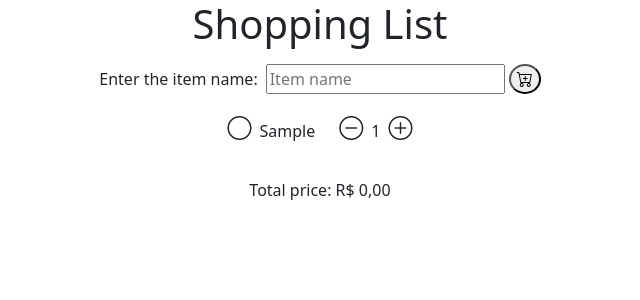
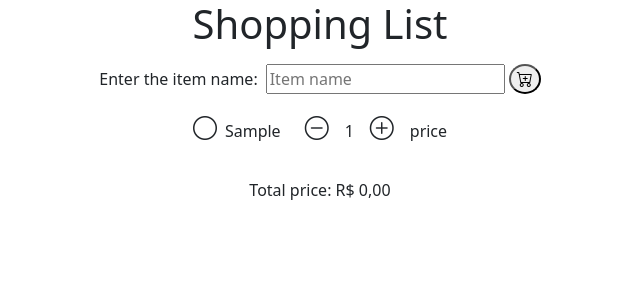
Before and after one commit to fmagesty/shopping-list, a React (Create React App) app: page / in a window 1280 px wide. Both pictures are taken after typing "Sample" into the empty fields and a click on the button 844 px from the left and 79 px from the top of the page. Shown: the top 300 px of the page, without its empty margins (320-960 px from the left). Built offline with nearby package versions, Linux system fonts and the light colour scheme.

Commit message:
added some margin and price placeholder

```diff
--- a/src/components/Counter/Counter.js
+++ b/src/components/Counter/Counter.js
@@ -11,13 +11,13 @@ const Counter = () => {
   };
 
   return (
-    <>
+    <span id="counter">
       <i className="bi bi-dash-circle" onClick={() => decrement()}></i>
 
       <span id="counter">{count}</span>
 
       <i className="bi-plus-circle" onClick={() => setCount(count + 1)}></i>
-    </>
+    </span>
   );
 };
 
--- a/src/components/Counter/styles.css
+++ b/src/components/Counter/styles.css
@@ -1,5 +1,5 @@
 #counter {
-  margin: 1rem 0.5rem 1rem 0.5rem;
+  margin: 1rem 1rem 1rem 1rem;
 }
 .bi-dash-circle {
   font-size: 1.5rem;
--- a/src/components/Item/Item.js
+++ b/src/components/Item/Item.js
@@ -19,6 +19,7 @@ const Item = () => {
               {item}
             </span>
             <Counter />
+            <span>price</span>
           </div>
         ))}
       <p id="total-price">
--- a/src/components/Item/styles.css
+++ b/src/components/Item/styles.css
@@ -1,5 +1,5 @@
 .item-name {
-  margin: 1rem 1.5rem 1rem 0.5rem;
+  margin: 1rem 0.5rem 1rem 0.5rem;
 }
 #total-price {
   margin-top: 2rem;
```
